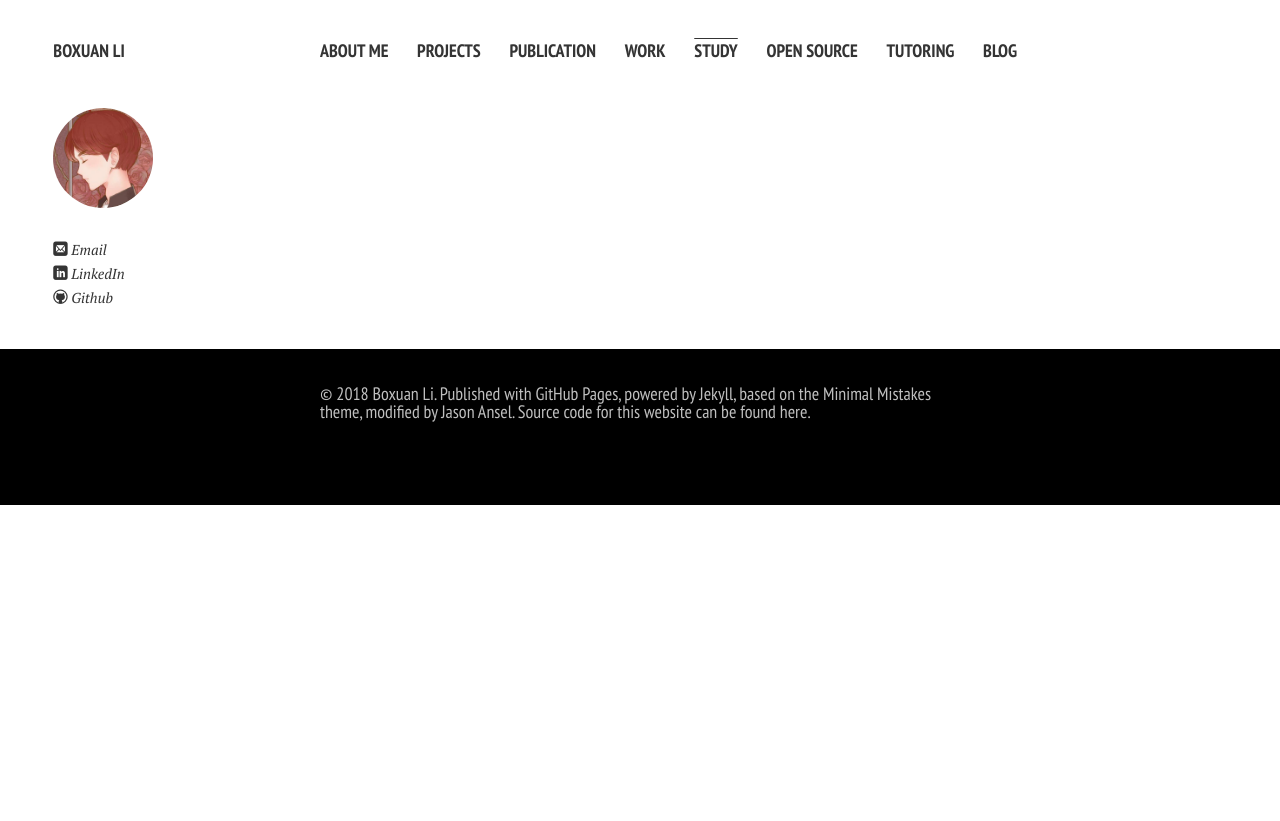
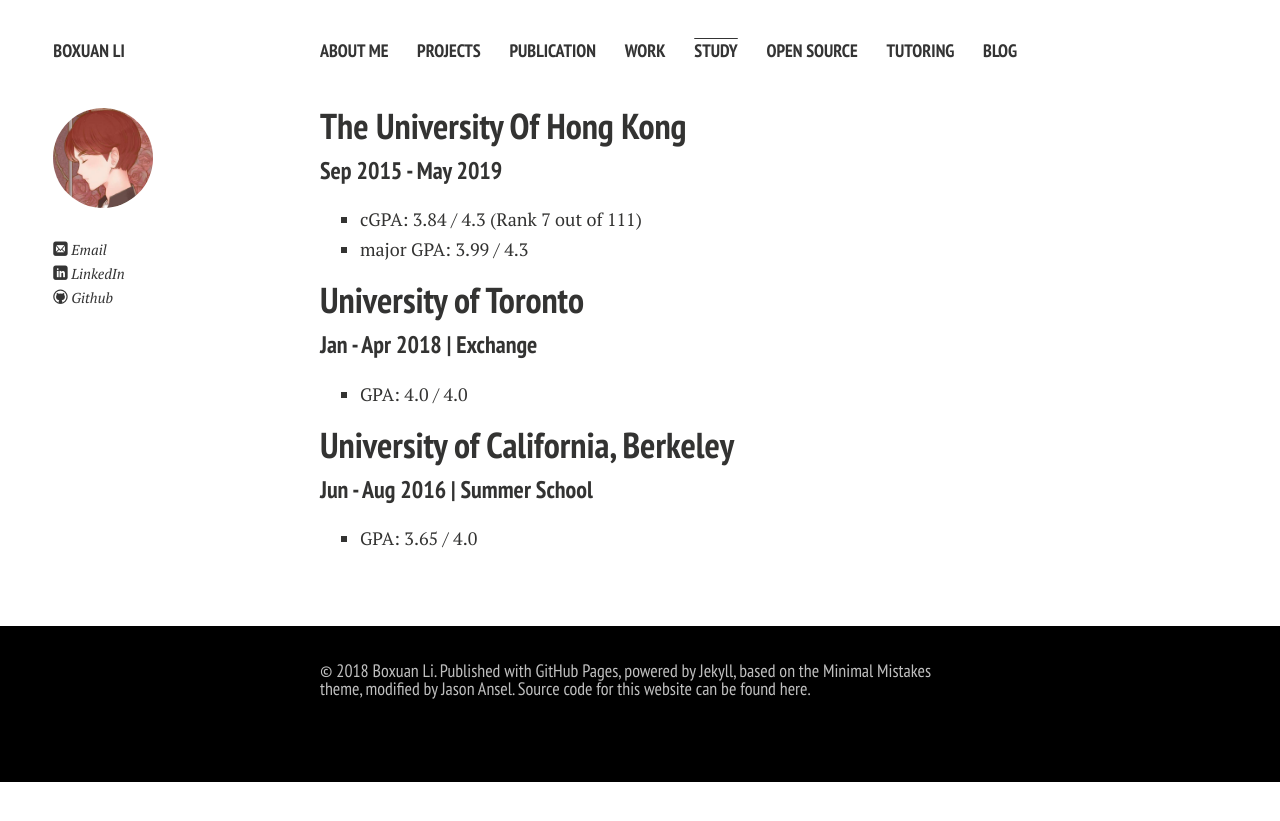
Before and after one commit to li-boxuan/li-boxuan.github.io, a Jekyll site: the page built from study.md, in a window 1280 px wide. Shown: the top 821 px of the page. Built offline with Jekyll 4.4.1, drawn with Linux system fonts in a browser that asks for light colours; nearby versions of some CDN libraries; Markdown is read by kramdown in place of the engine named in the settings.

Commit message:
study.md: Add study experiences

```diff
--- a/study.md
+++ b/study.md
@@ -3,3 +3,16 @@ layout: page
 permalink: /study/index.html
 title: Study Experience
 ---
+
+## The University Of Hong Kong
+#### Sep 2015 - May 2019
+- cGPA: 3.84 / 4.3 (Rank 7 out of 111)
+- major GPA: 3.99 / 4.3
+
+## University of Toronto
+#### Jan - Apr 2018 | Exchange
+- GPA: 4.0 / 4.0
+
+## University of California, Berkeley
+#### Jun - Aug 2016 | Summer School
+- GPA: 3.65 / 4.0
```
